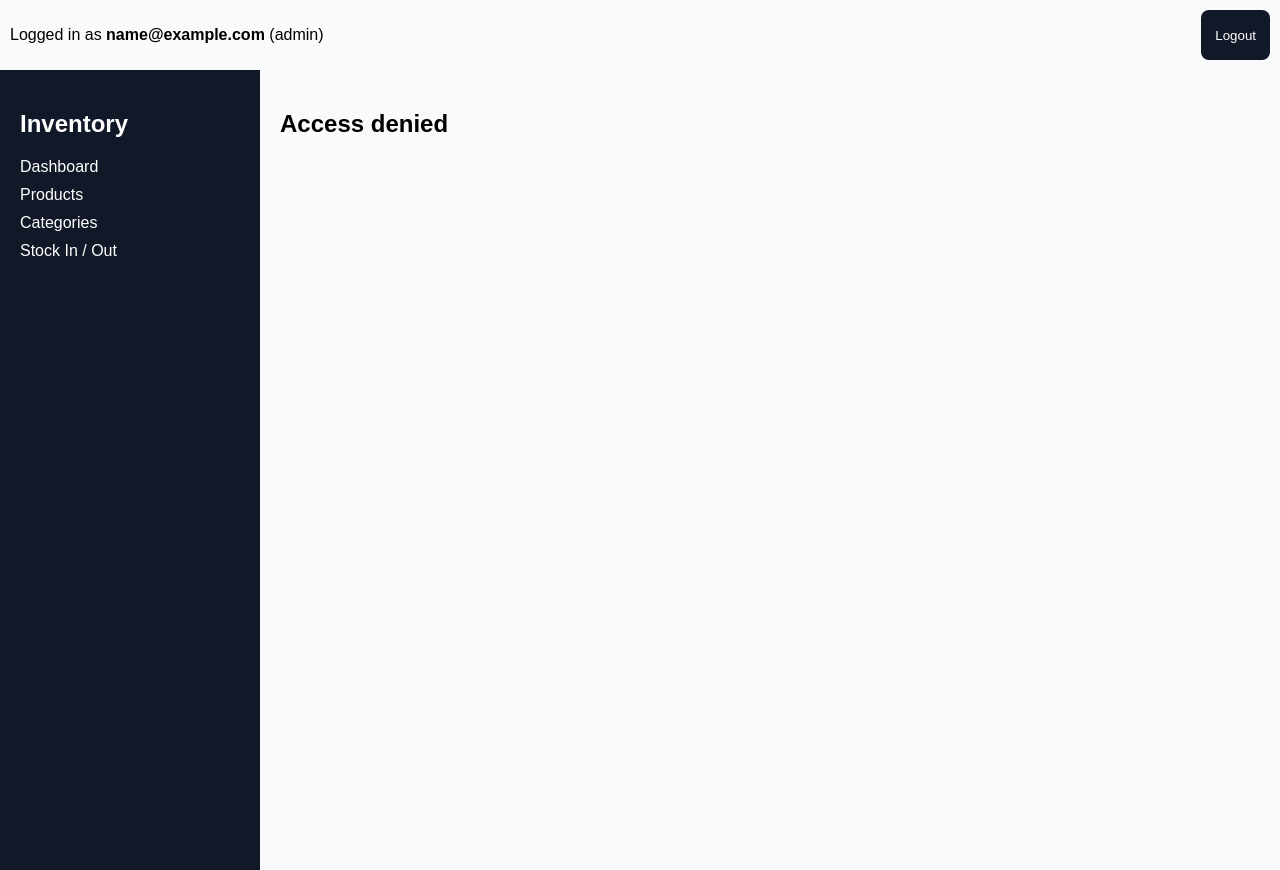
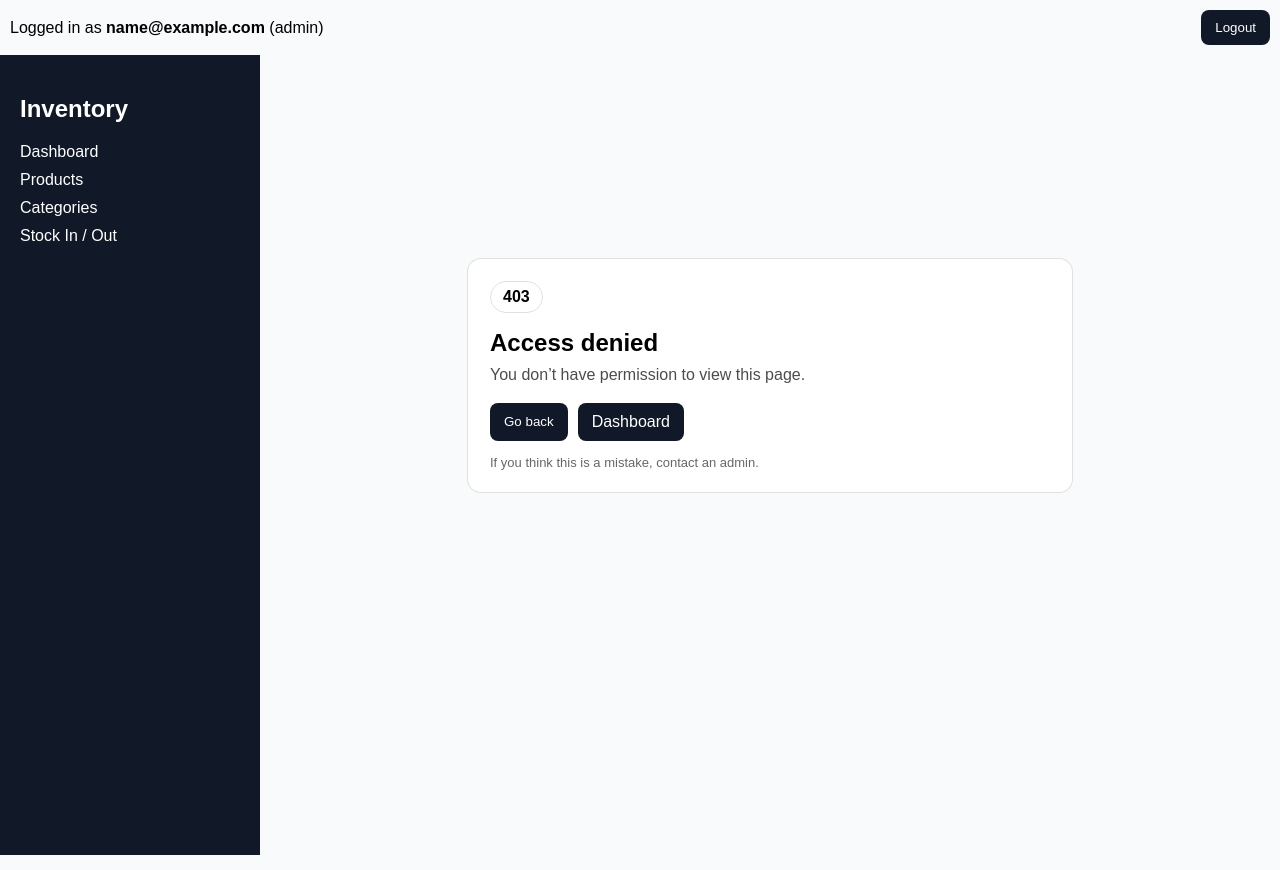
Before and after one commit to Afam-26/inventory-dashboard, a React (Vite) app in the folder inventory-frontend/: page /unauthorized in a window 1280 px wide. Built offline with nearby package versions, Linux system fonts and the light colour scheme; no server answers; sample sign-in values are in the browser's storage.

Commit message:
fixed final login audit issues

```diff
--- a/inventory-frontend/src/App.jsx
+++ b/inventory-frontend/src/App.jsx
@@ -1,18 +1,20 @@
 import { BrowserRouter, Routes, Route, Navigate } from "react-router-dom";
+import { useState } from "react";
+
 import Sidebar from "./components/Sidebar";
-import { useState } from "react";
+import RequireAdmin from "./components/RequireAdmin";
+
 import Login from "./pages/Login";
 import ForgotPassword from "./pages/ForgotPassword";
 import ResetPassword from "./pages/ResetPassword";
-
-import { getStoredUser, setToken, setStoredUser } from "./services/api";
-import RequireAdmin from "./components/RequireAdmin";
+import Unauthorized from "./pages/Unauthorized";
 
 import Dashboard from "./pages/Dashboard";
 import Products from "./pages/Products";
 import Categories from "./pages/Categories";
 import Stock from "./pages/Stock";
 
+import { getStoredUser, setToken, setStoredUser } from "./services/api";
 
 export default function App() {
   const [user, setUser] = useState(() => getStoredUser());
@@ -26,19 +28,26 @@ export default function App() {
   return (
     <BrowserRouter>
       <Routes>
-        {/* ✅ Public routes (no login required) */}
+        {/* ✅ Public routes */}
         <Route path="/login" element={<Login onSuccess={(u) => setUser(u)} />} />
         <Route path="/forgot-password" element={<ForgotPassword />} />
         <Route path="/reset-password" element={<ResetPassword />} />
 
-        {/* ✅ Protected app (login required) */}
+        {/* ✅ Protected app (requires login) */}
         <Route
           path="/*"
           element={
             user ? (
               <div>
-                <div style={{ display: "flex", justifyContent: "space-between", padding: 10 }}>
-                  <p>
+                <div
+                  style={{
+                    display: "flex",
+                    justifyContent: "space-between",
+                    padding: 10,
+                    alignItems: "center",
+                  }}
+                >
+                  <p style={{ margin: 0 }}>
                     Logged in as <b>{user.email}</b> ({user.role})
                   </p>
                   <button className="btn" onClick={logout}>
@@ -47,20 +56,17 @@ export default function App() {
                 </div>
 
                 <div style={{ display: "flex", minHeight: "100vh" }}>
+                  {/* ✅ Pass user to Sidebar */}
                   <Sidebar user={user} />
+
                   <main style={{ flex: 1, padding: 20 }}>
                     <Routes>
                       <Route path="/" element={<Dashboard user={user} />} />
 
-                      <Route
-                        path="/products"
-                        element={
-                          <RequireAdmin user={user}>
-                            <Products user={user} />
-                          </RequireAdmin>
-                        }
-                      />
+                      {/* ✅ Products: anyone logged in can view (read-only for staff handled inside Products page) */}
+                      <Route path="/products" element={<Products user={user} />} />
 
+                      {/* ✅ Admin-only */}
                       <Route
                         path="/categories"
                         element={
@@ -78,7 +84,9 @@ export default function App() {
                           </RequireAdmin>
                         }
                       />
-                      <Route path="/unauthorized" element={<h2>Access denied</h2>} />
+
+                      {/* ✅ Unauthorized page */}
+                      <Route path="/unauthorized" element={<Unauthorized />} />
 
                       {/* fallback */}
                       <Route path="*" element={<Navigate to="/" replace />} />
@@ -87,7 +95,6 @@ export default function App() {
                 </div>
               </div>
             ) : (
-              // If not logged in, go to login
               <Navigate to="/login" replace />
             )
           }
--- a/inventory-frontend/src/components/Sidebar.jsx
+++ b/inventory-frontend/src/components/Sidebar.jsx
@@ -1,33 +1,27 @@
 import { Link } from "react-router-dom";
 
-export default function Sidebar() {
+export default function Sidebar({ user }) {
+  const isAdmin = user?.role === "admin";
+  const linkStyle = { color: "#fff", textDecoration: "none" };
+
   return (
-    <div style={{
-      width: 220,
-      background: "#111827",
-      color: "#fff",
-      padding: 20
-    }}>
+    <div style={{ width: 220, background: "#111827", color: "#fff", padding: 20 }}>
       <h2>Inventory</h2>
 
       <nav style={{ display: "flex", flexDirection: "column", gap: 10 }}>
-        <Link to="/" style={{ color: "#fff", textDecoration: "none" }}>
-          Dashboard
-        </Link>
-        <Link to="/products" style={{ color: "#fff", textDecoration: "none" }}>
-          Products
-        </Link>
-        <Link to="/categories" style={{ color: "#fff", textDecoration: "none" }}>
-          Categories
+        <Link to="/" style={linkStyle}>Dashboard</Link>
 
-        </Link>
-        <Link to="/stock" style={{ color: "#fff", textDecoration: "none" }}>
-          Stock In / Out
-        </Link>
+        {/* ✅ Staff can view */}
+        <Link to="/products" style={linkStyle}>Products</Link>
+
+        {/* ✅ Admin only */}
+        {isAdmin && (
+          <>
+            <Link to="/categories" style={linkStyle}>Categories</Link>
+            <Link to="/stock" style={linkStyle}>Stock In / Out</Link>
+          </>
+        )}
       </nav>
     </div>
   );
 }
-
-
-console.log("API BASE:", import.meta.env.VITE_API_BASE);
--- /dev/null
+++ b/inventory-frontend/src/pages/Unauthorized.jsx
@@ -0,0 +1,76 @@
+import { Link, useLocation, useNavigate } from "react-router-dom";
+
+export default function Unauthorized() {
+  const navigate = useNavigate();
+  const location = useLocation();
+  const from = location.state?.from || "";
+
+  return (
+    <div style={styles.wrap}>
+      <div style={styles.card}>
+        <div style={styles.badge}>403</div>
+        <h1 style={styles.title}>Access denied</h1>
+        <p style={styles.text}>
+          You don’t have permission to view this page.
+          {from ? (
+            <>
+              <br />
+              <span style={styles.muted}>Tried to access: </span>
+              <code style={styles.code}>{from}</code>
+            </>
+          ) : null}
+        </p>
+
+        <div style={styles.actions}>
+          <button className="btn" onClick={() => navigate(-1)} style={styles.btn}>
+            Go back
+          </button>
+          <Link className="btn" to="/" style={{ ...styles.btn, textDecoration: "none" }}>
+            Dashboard
+          </Link>
+        </div>
+
+        <div style={styles.help}>
+          If you think this is a mistake, contact an admin.
+        </div>
+      </div>
+    </div>
+  );
+}
+
+const styles = {
+  wrap: {
+    minHeight: "70vh",
+    display: "grid",
+    placeItems: "center",
+    padding: 20,
+  },
+  card: {
+    width: "min(560px, 100%)",
+    border: "1px solid rgba(0,0,0,0.12)",
+    borderRadius: 14,
+    padding: 22,
+    background: "#fff",
+  },
+  badge: {
+    display: "inline-flex",
+    alignItems: "center",
+    justifyContent: "center",
+    borderRadius: 999,
+    padding: "6px 12px",
+    fontWeight: 700,
+    border: "1px solid rgba(0,0,0,0.12)",
+    marginBottom: 10,
+  },
+  title: { margin: "6px 0 6px", fontSize: 24 },
+  text: { margin: 0, color: "rgba(0,0,0,0.7)", lineHeight: 1.5 },
+  muted: { color: "rgba(0,0,0,0.6)" },
+  code: {
+    padding: "2px 6px",
+    borderRadius: 8,
+    background: "rgba(0,0,0,0.06)",
+  },
+  actions: { display: "flex", gap: 10, marginTop: 16 },
+  btn: { padding: "10px 14px" },
+  help: { marginTop: 14, fontSize: 13, color: "rgba(0,0,0,0.6)" },
+};
```
Also changed, not shown: inventory-frontend/src/components/RequireAdmin.jsx (+7 -1 lines).
